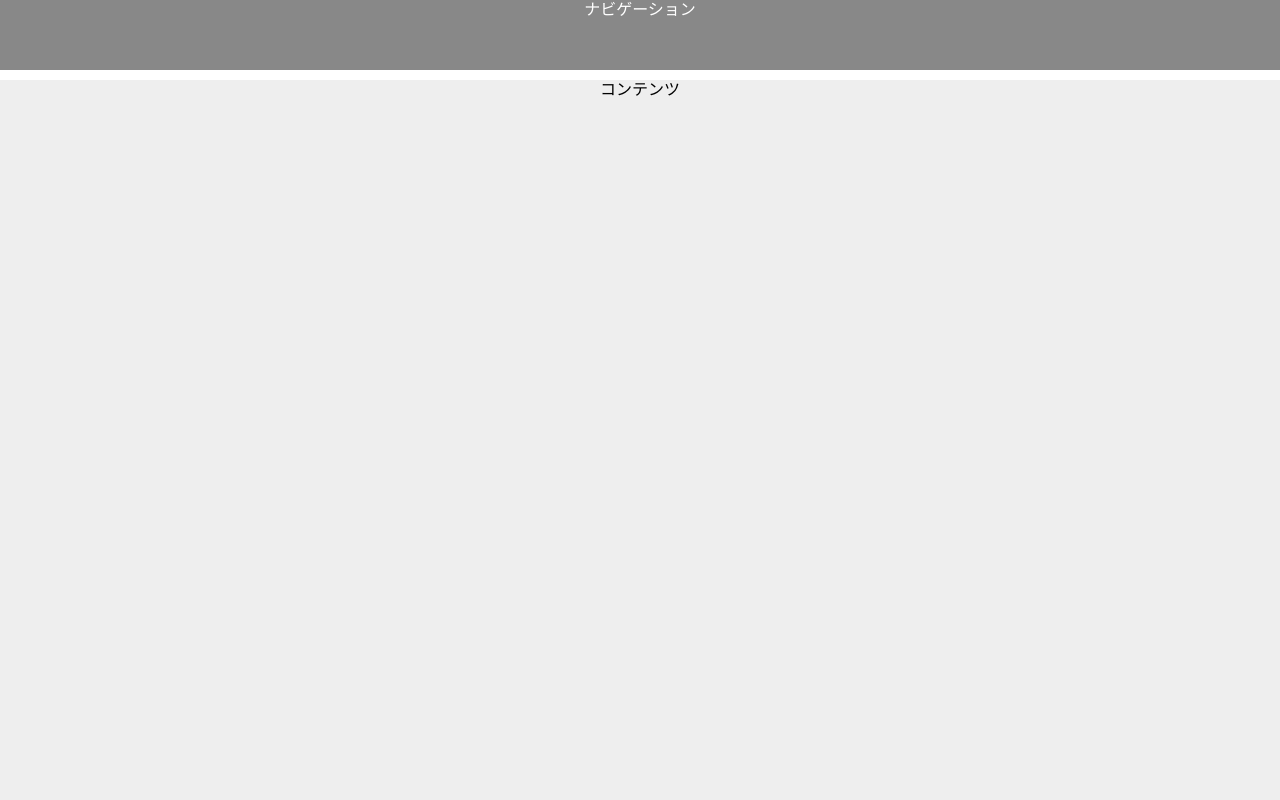
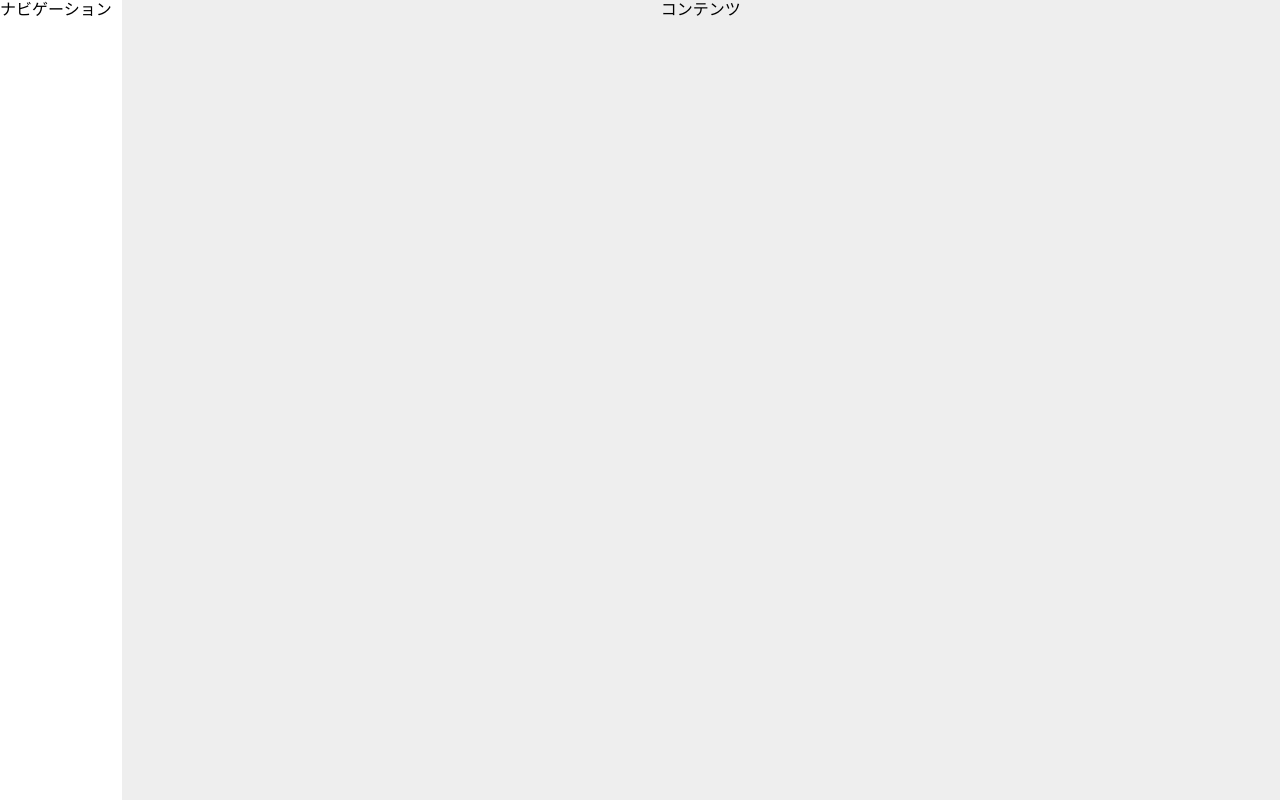
Before and after one commit to masa2205/web_layout_practice, a plain HTML site: page index.html in a window 1280 px wide. Drawn offline with Linux system fonts and the light colour scheme.

Commit message:
左軸ナビゲーションレイアウト

```diff
--- a/index.html
+++ b/index.html
@@ -8,7 +8,7 @@
     <title>web_layout_practice</title>
 </head>
 <body>
-    <header class="topNavigation">
+    <header class="leftNavigation">
         <p>ナビゲーション</p>
     </header>
     <div class="content">
--- a/style.css
+++ b/style.css
@@ -59,11 +59,10 @@ div#test {
 body {
     min-height: 100vh;
     display: flex;
-    flex-direction: column;
 }
 
 .topNavigation {
-    height: 70px;
+    width: 250px;
     text-align: center;
     background-color: #888;
     color: #fff;
@@ -73,5 +72,5 @@ body {
     flex: 1;
     background-color: #eee;
     text-align: center;
-    margin-top: 10px;
+    margin-left: 10px;
 }
```
